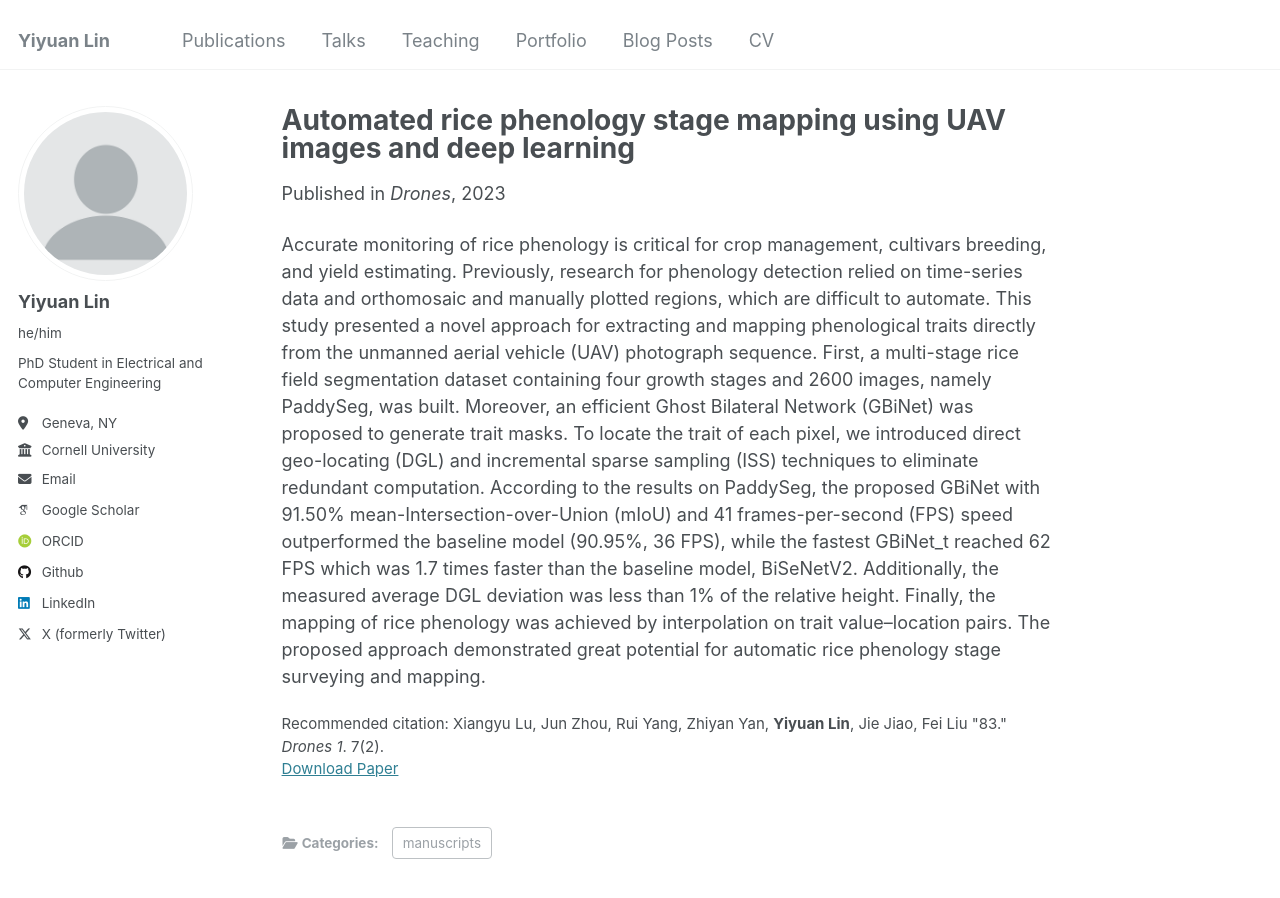
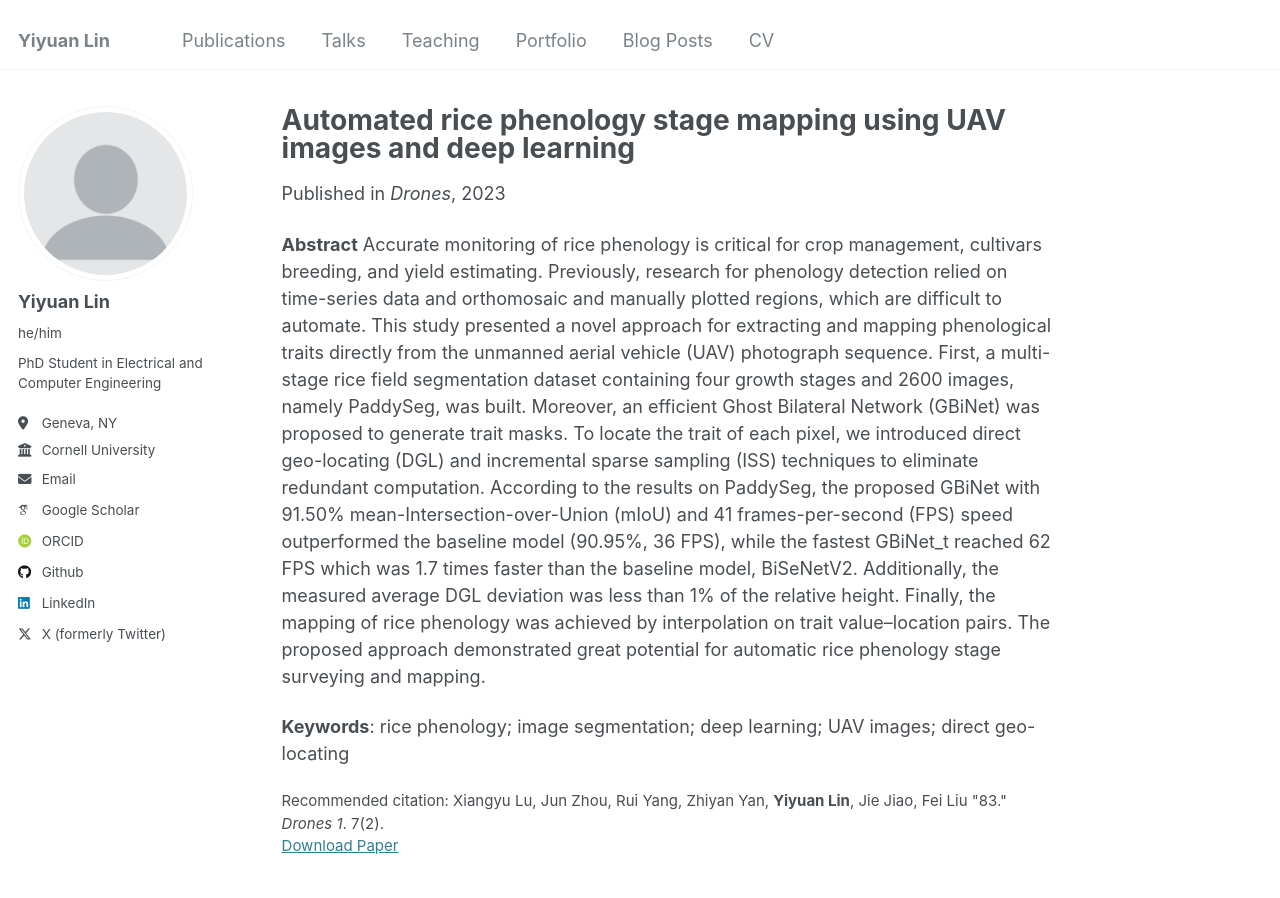
Before and after one commit to YiyuanLinXX/YiyuanLinXX.github.io, a Jekyll site: the page built from _publications/rice-phenology-stage-mapping.md, in a window 1280 px wide and 900 px high. Built offline with Jekyll 4.4.1, drawn with Linux system fonts in a browser that asks for light colours; some web fonts are replaced.

Commit message:
update publication

```diff
--- a/_publications/rice-phenology-stage-mapping.md
+++ b/_publications/rice-phenology-stage-mapping.md
@@ -3,12 +3,13 @@ title: "Automated rice phenology stage mapping using UAV images and deep learnin
 collection: publications
 category: manuscripts
 permalink: /publication/rice-phenology-stage-mapping
-excerpt:
 date: 2023-01-25
 venue: 'Drones'
-slidesurl:
 paperurl: 'https://www.mdpi.com/2504-446X/7/2/83'
 citation: 'Xiangyu Lu, Jun Zhou, Rui Yang, Zhiyan Yan, <strong>Yiyuan Lin</strong>, Jie Jiao, Fei Liu &quot;83.&quot; <i>Drones 1</i>. 7(2).'
 ---
 
+**Abstract**
 Accurate monitoring of rice phenology is critical for crop management, cultivars breeding, and yield estimating. Previously, research for phenology detection relied on time-series data and orthomosaic and manually plotted regions, which are difficult to automate. This study presented a novel approach for extracting and mapping phenological traits directly from the unmanned aerial vehicle (UAV) photograph sequence. First, a multi-stage rice field segmentation dataset containing four growth stages and 2600 images, namely PaddySeg, was built. Moreover, an efficient Ghost Bilateral Network (GBiNet) was proposed to generate trait masks. To locate the trait of each pixel, we introduced direct geo-locating (DGL) and incremental sparse sampling (ISS) techniques to eliminate redundant computation. According to the results on PaddySeg, the proposed GBiNet with 91.50% mean-Intersection-over-Union (mIoU) and 41 frames-per-second (FPS) speed outperformed the baseline model (90.95%, 36 FPS), while the fastest GBiNet_t reached 62 FPS which was 1.7 times faster than the baseline model, BiSeNetV2. Additionally, the measured average DGL deviation was less than 1% of the relative height. Finally, the mapping of rice phenology was achieved by interpolation on trait value–location pairs. The proposed approach demonstrated great potential for automatic rice phenology stage surveying and mapping.
+
+**Keywords**: rice phenology; image segmentation; deep learning; UAV images; direct geo-locating
```
Also changed, not shown: _publications/pm-sam-clip.md (+0 -1 lines).
